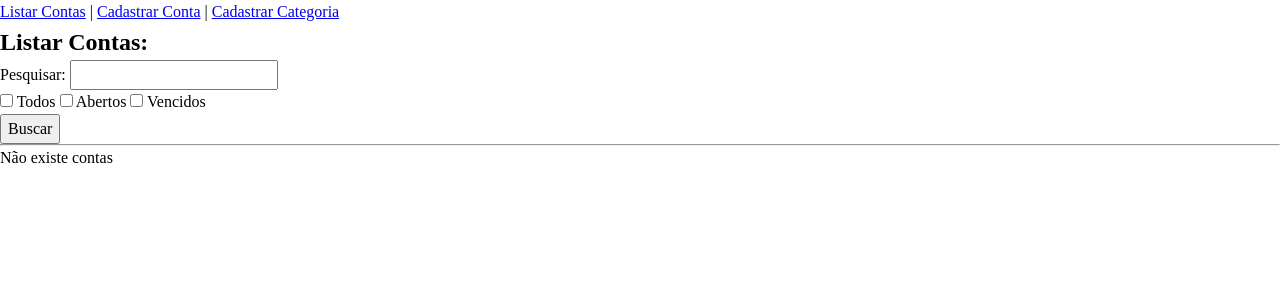
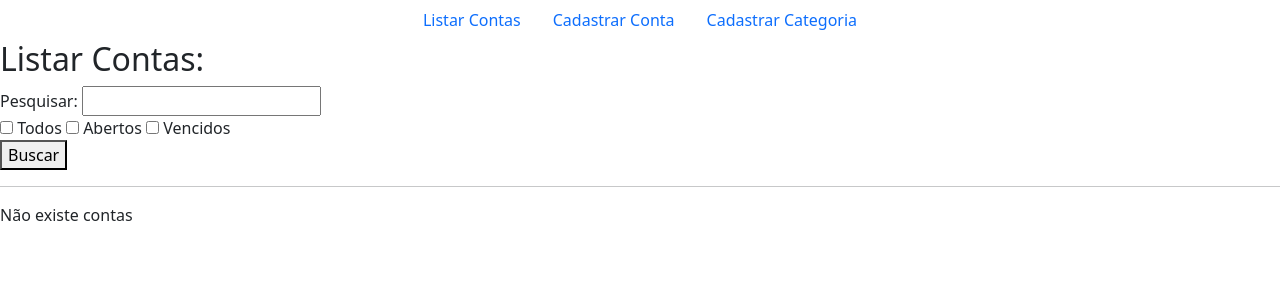
Before and after one commit to gamadev3/gamafinance, a Django app: page / in a window 1280 px wide. Shown: the top 300 px of the page. Run offline with Django 5.2, Linux system fonts and the light colour scheme; data that the repository does not hold is empty.

Commit message:
update: bootstrap

```diff
--- a/core/templates/finance/detalhar_contas.html
+++ b/core/templates/finance/detalhar_contas.html
@@ -31,6 +31,6 @@
 </p>
 
 <a href="{% url 'pagar_contas' conta.pk %}">Pagar</a> |
-<a href="{% url 'listar_contas' %}">Cancelar</a>
+<a href="{% url 'listar_contas' %}"><i class="bi bi-arrow-return-left"></i> Cancelar</a>
 
 {% endblock content %}
--- a/core/templates/finance/listar_contas.html
+++ b/core/templates/finance/listar_contas.html
@@ -21,7 +21,7 @@
 <main>
     <hr>
     {% if contas %}
-    <table border="2">
+    <table class="table table-striped">
         <thead>
             <th>Descrição:</th>
             <th>Data Vencimento:</th>
@@ -33,7 +33,7 @@
             {% for conta in contas %}
             <tr>
                 <td>{{ conta.nome }}</td>
-                <td>{{ conta.data_vencimento|date:"d/m/Y" }}</td>
+                <td><i class="bi bi-calendar-date"></i> {{ conta.data_vencimento|date:"d/m/Y" }}</td>
                 <td>{{ conta.get_situacao_display }}</td>
                 <td>R$ {{ conta.valor }}</td>
                 <td><a href="{% url 'detalhar_contas' conta.pk %}">Detalhar</a> - <a href="{% url 'pagar_contas' conta.pk %}">Pagar</a></td>
--- a/core/templates/global/base.html
+++ b/core/templates/global/base.html
@@ -1,21 +1,29 @@
 {% load static %}
 <!DOCTYPE html>
 <html lang="pt-br">
-<head>
-    <meta charset="UTF-8">
-    <meta name="viewport" content="width=device-width, initial-scale=1.0">
+  <head>
+    <meta charset="UTF-8" />
+    <meta name="viewport" content="width=device-width, initial-scale=1.0" />
     <title>GamaFinance</title>
-    <link rel="stylesheet" href="{% static 'css/reset.css' %}">
+    <link rel="stylesheet" href="{% static 'css/reset.css' %}" />
+    <link rel="stylesheet" href="{% static 'css/fonts.css' %}" />
+    <link rel="preconnect" href="https://fonts.googleapis.com" />
+    <link rel="preconnect" href="https://fonts.gstatic.com" crossorigin />
+    <link
+      href="https://fonts.googleapis.com/css2?family=Roboto:ital,wght@0,100;0,300;0,400;0,500;0,700;0,900;1,100;1,300;1,400;1,500;1,700;1,900&display=swap"
+      rel="stylesheet"
+    />
+    <link href="https://cdn.jsdelivr.net/npm/bootstrap@5.3.3/dist/css/bootstrap.min.css" rel="stylesheet" integrity="sha384-QWTKZyjpPEjISv5WaRU9OFeRpok6YctnYmDr5pNlyT2bRjXh0JMhjY6hW+ALEwIH" crossorigin="anonymous">
     {% block head %} {% endblock head %}
-</head>
-<body>
-    <nav>
-        <a href="{% url 'listar_contas' %}">Listar Contas</a> |
-        <a href="{% url 'cadastrar_contas' %}">Cadastrar Conta</a> |
-        <a href="{% url 'criar_categoria' %}">Cadastrar Categoria</a>
+  </head>
+  <body>
+    <nav class="nav justify-content-center">
+        <a class="nav-link" href="{% url 'listar_contas' %}">Listar Contas</a>
+        <a class="nav-link" href="{% url 'cadastrar_contas' %}">Cadastrar Conta</a>
+        <a class="nav-link" href="{% url 'criar_categoria' %}">Cadastrar Categoria</a>
+
     </nav>
-    {% block content %}
-    {% endblock content %}
-
-</body>
+    {% block content %} {% endblock content %}
+    <script src="https://cdn.jsdelivr.net/npm/bootstrap@5.3.3/dist/js/bootstrap.bundle.min.js" integrity="sha384-YvpcrYf0tY3lHB60NNkmXc5s9fDVZLESaAA55NDzOxhy9GkcIdslK1eN7N6jIeHz" crossorigin="anonymous"></script>
+  </body>
 </html>
--- /dev/null
+++ b/static/css/fonts.css
@@ -0,0 +1,4 @@
+@import url("https://cdn.jsdelivr.net/npm/bootstrap-icons@1.11.3/font/bootstrap-icons.min.css");
+body {
+    font-family: "Roboto", sans-serif;
+}
```
